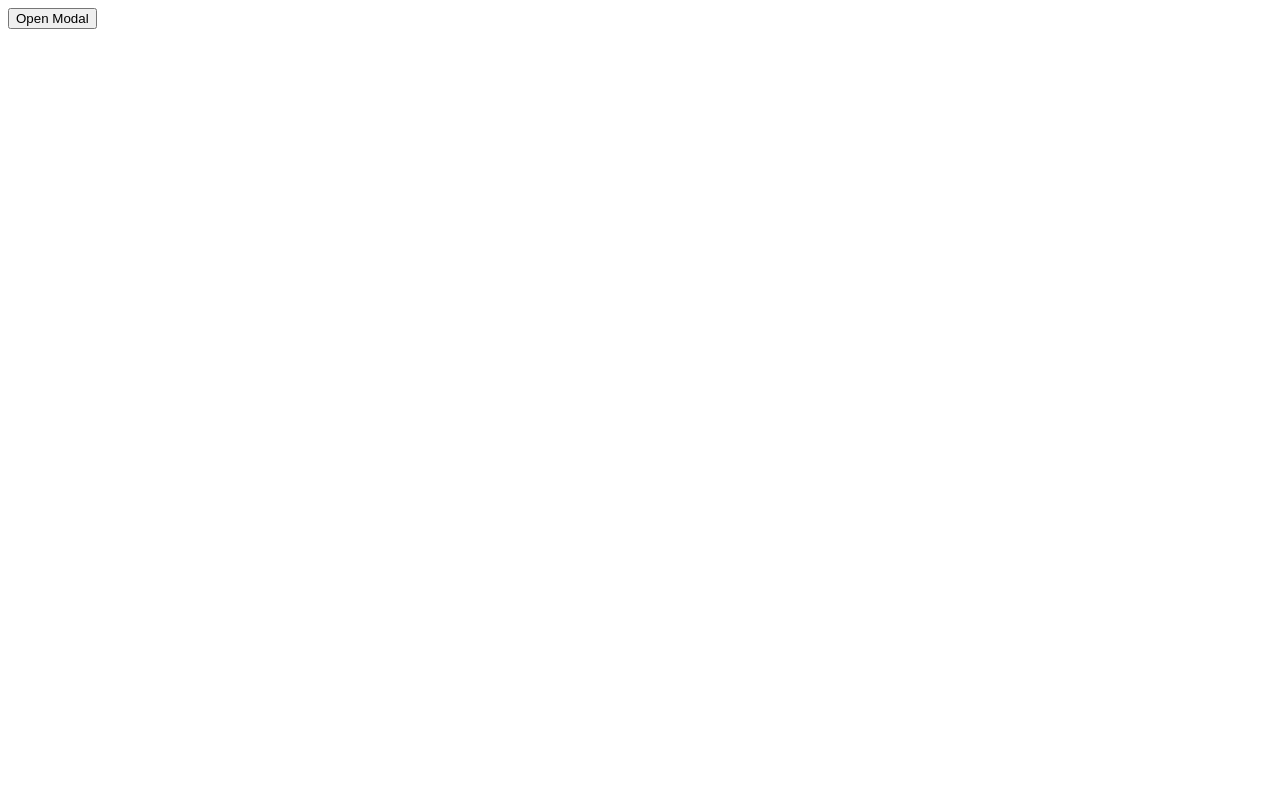
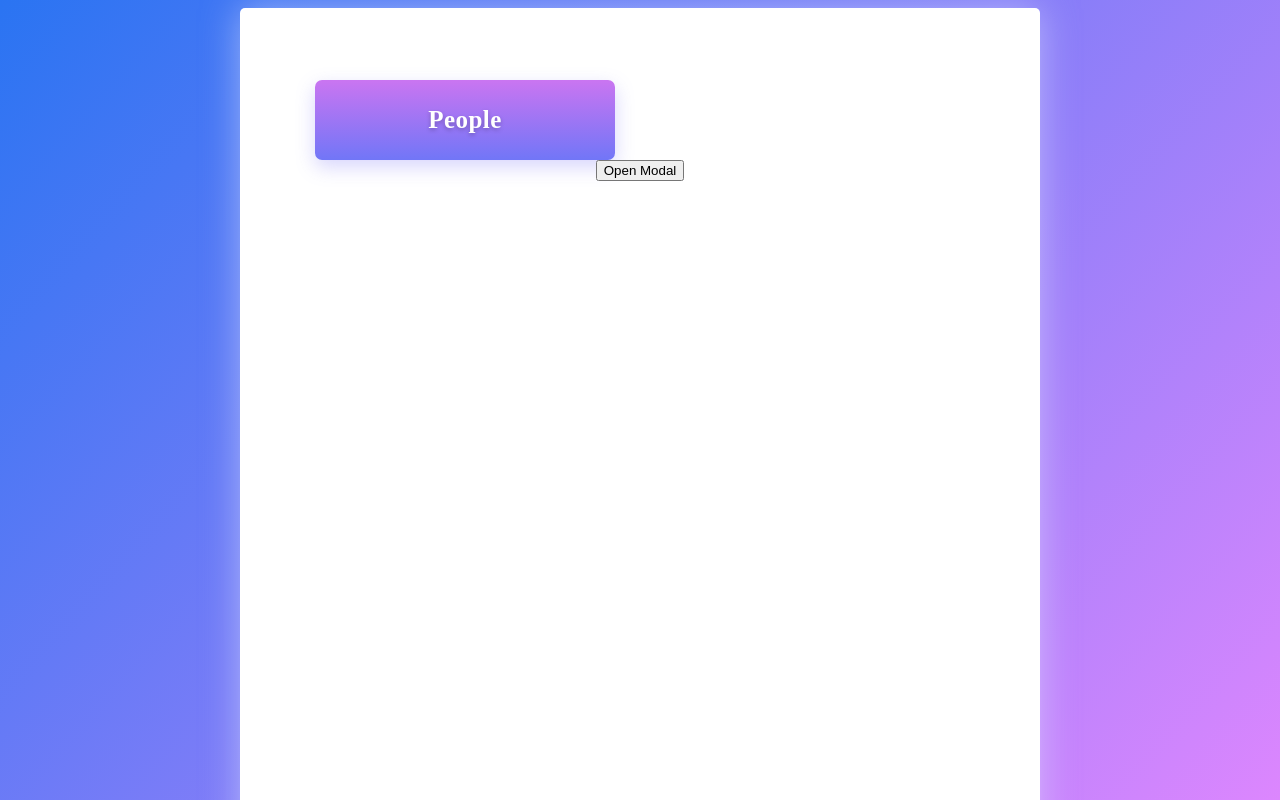
Before and after one commit to Desulfo/Hype, a React (Create React App) app: page / in a window 1280 px wide. Shown: the top 800 px of the page. Built offline with nearby package versions, Linux system fonts and the light colour scheme.

Commit message:
Add header

```diff
--- a/src/App.css
+++ b/src/App.css
@@ -1,7 +1,51 @@
+* {
+  box-sizing: border-box;
+}
+body {
+  background: linear-gradient(312.39deg, #ed88ff 0%, #2a74f2 100%);
+  text-align: center;
+}
+
+.mainContent {
+  display: inline-block;
+  height: 990px;
+  width: 800px;
+  padding-top: 72px;
+  padding-right: 73px;
+  border-radius: 5px;
+  background-color: #ffffff;
+  box-shadow: 0 0 37px 0 rgba(225, 230, 255, 0.54);
+  margin: 0 auto;
+  padding: 0;
+}
+.header {
+  margin-top: 72px;
+  margin-left: 75px;
+  height: 80px;
+  width: 300px;
+  border-radius: 7px;
+  background: linear-gradient(0deg, #7176f7 0%, #ca75f1 100%);
+  box-shadow: 0 7px 19px 0 rgba(125, 118, 246, 0.31);
+  padding-top: 21px;
+}
+header h2 {
+  margin: 0;
+  padding: 0;
+  text-align: center;
+  color: #ffffff;
+  font-family: Poppins;
+  font-size: 25px;
+  font-weight: bold;
+  letter-spacing: 0.44px;
+  line-height: 38px;
+  text-shadow: 0 2px 4px rgba(0, 0, 0, 0.23);
+}
+
+/* MODAL */
 .closeStyles {
   background: linear-gradient(180deg, #f978a2 0%, #f1435b 100%);
   color: #ffffff;
-  font-size: 20px;
+  font-size: 18px;
   border: none;
   position: absolute;
   top: 0;
--- a/src/App.js
+++ b/src/App.js
@@ -28,8 +28,13 @@ function App() {
     setIsOpen(false);
   }
   return (
-    <div>
+    <main className="mainContent">
+      <header className="header">
+        <h2>People</h2>
+      </header>
+
       <button onClick={openModal}>Open Modal</button>
+
       <Modal
         isOpen={modalIsOpen}
         onRequestClose={closeModal}
@@ -45,7 +50,7 @@ function App() {
           </button>
         </form>
       </Modal>
-    </div>
+    </main>
   );
 }
 
```
Also changed, not shown: src/molecules/Info.js (added, +13 -0 lines), 1 other file (tests, documents, lock files or other folders).
